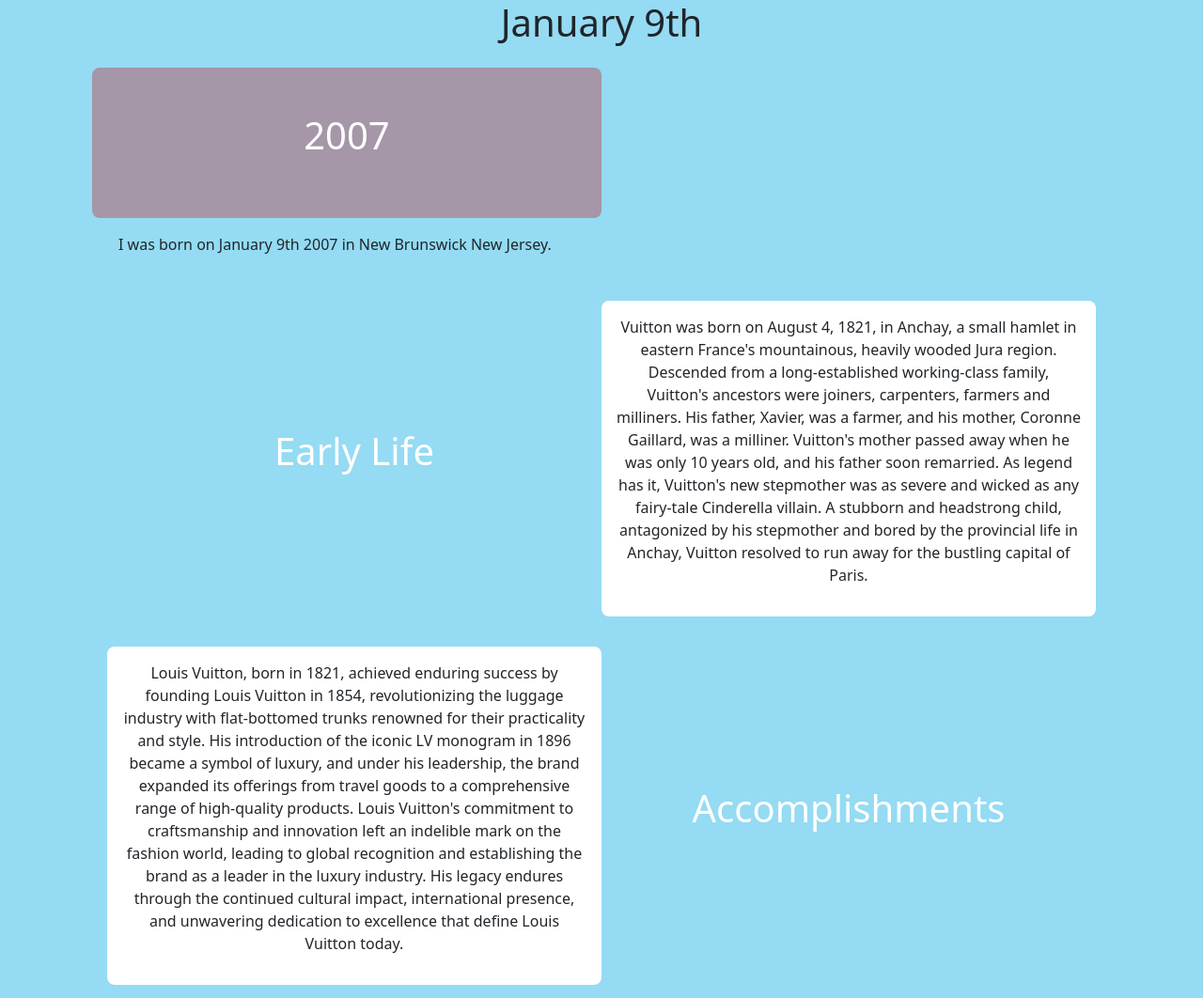
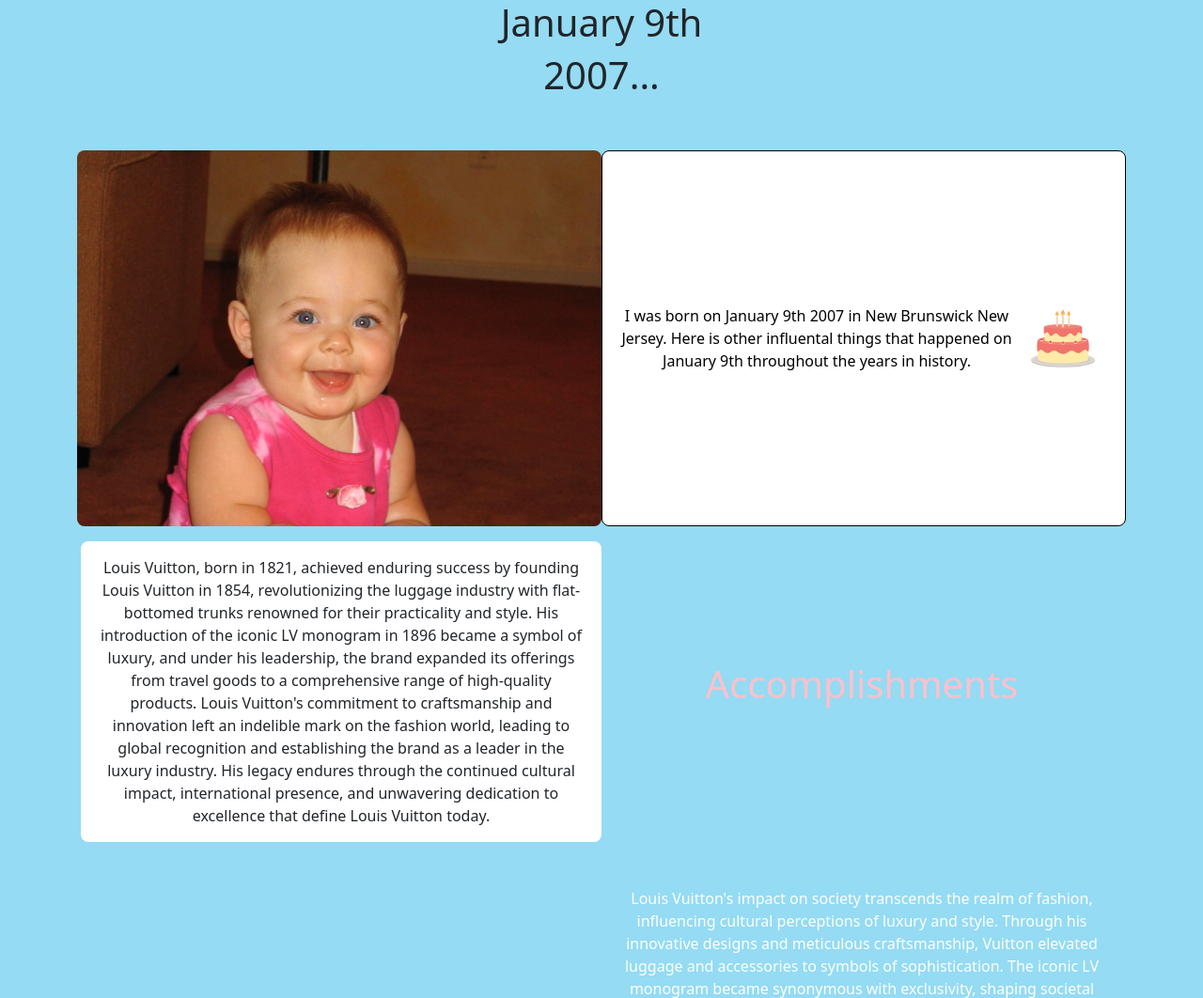
Before and after one commit to samhirsch0109/on-my-birthday, a plain HTML site: page index.html in a window 1280 px wide. Shown: the top 1062 px of the page at 94% size. Drawn offline with nearby package versions, Linux system fonts and the light colour scheme.

Commit message:
changed a bunch of things

```diff
--- a/index.html
+++ b/index.html
@@ -13,51 +13,40 @@
     <link rel="stylesheet" href="style.css">
 </head>
 
-<body> <div class="text-center">
-    <h1 text-center > January 9th</h1></div>
+<body>
+    <div class="text-center">
+        <h1 text-center> January 9th</h1>
+    </div>
     <div class="container">
         <!-- Header Section-->
         <div class="container-fluid">
-            <div class="row p-3">
+            <div class="row p-12">
                 <!-- Hero-->
-                <div class="col-12 col-lg-6 p-5 text-center rounded-3 bg-hero-image">
+                <div class="text-center">
+                    <h1> 2007...</h1> <br> <br>
+                </div>
+                <div class="one">
+                <div id="baby">
+                    <div class="container-fluid1">
+                        <div class="row p-12">
+                            <!-- Hero-->
+                            <div class="col-12 col-lg-6 p-5 text-center rounded-3 bg-hero-image-baby">
                                 <div class="d-flex justify-content-center align-items-center h-100">
                                     <div class="text-white">
-                            <h1 class="mb-3"> 2007 </h1>
                                     </div>
                                 </div>
                             </div>
 
-              <div class="text-center">  <div class="col-12 col-lg-6 my-3 my-lg-0 p-3 d-flex align-items-center text-center rounded-3 bg-transparent">
-                    <p class="font"> I was born on January 9th 2007 in New Brunswick New Jersey.
-                    </p>
+                            <div class="col-12 col-lg-6 my-3 my-lg-0 p-3 d-flex align-items-center text-center rounded-3 text-black bg-white border border-black p-2">
+  <p class="font"> I was born on January 9th 2007 in New Brunswick New Jersey. Here is
+                                    other influental things that happened on January 9th throughout the years in
+                                    history.  </p>
+                         <div class="text-center">
+                        <img src="imgs/cake.jpg" width="100px" height="100px">
+</div>
+                            </div></div>
                         </div>
                     </div>
-        <div id="life">
-            <div class="container-fluid1">
-                <div class="row p-3">
-                    <!-- Hero-->
-                    <div class="col-12 col-lg-6 p-5 text-center rounded-3 bg-hero-image-young">
-                        <div class="d-flex justify-content-center align-items-center h-100">
-                            <div class="text-white">
-                                <h1 class="mb-3"> Early Life</h1>
-                            </div>
-                        </div>
-                    </div>
-
-                    <div
-                        class="col-12 col-lg-6 my-3 my-lg-0 p-3 d-flex align-items-center text-center rounded-3 bg-white">
-                        <p class="font"> Vuitton was born on August 4, 1821, in Anchay, a small hamlet in eastern
-                            France's mountainous, heavily wooded Jura region. Descended from a long-established
-                            working-class family, Vuitton's ancestors were joiners, carpenters, farmers and milliners.
-                            His father, Xavier, was a farmer, and his mother, Coronne Gaillard, was a milliner.
-                            Vuitton's mother passed away when he was only 10 years old, and his father soon remarried.
-                            As legend has it, Vuitton's new stepmother was as severe and wicked as any fairy-tale
-                            Cinderella villain. A stubborn and headstrong child, antagonized by his stepmother and bored
-                            by the provincial life in Anchay, Vuitton resolved to run away for the bustling capital of
-                            Paris.
-                        </p>
-
                     </div>
                     </div>
                     </div>
@@ -68,14 +57,21 @@
 
                                 <div
                                     class="col-12 col-lg-6 my-3 my-lg-0 p-3 d-flex align-items-center text-center rounded-3 bg-white">
-                            <p class="font">Louis Vuitton, born in 1821, achieved enduring success by founding Louis Vuitton in
-                                1854, revolutionizing the luggage industry with flat-bottomed trunks renowned for their
-                                practicality and style. His introduction of the iconic LV monogram in 1896 became a
-                                symbol of luxury, and under his leadership, the brand expanded its offerings from travel goods to
+                                    <p class="font">Louis Vuitton, born in 1821, achieved enduring success by founding
+                                        Louis Vuitton in
+                                        1854, revolutionizing the luggage industry with flat-bottomed trunks renowned
+                                        for their
+                                        practicality and style. His introduction of the iconic LV monogram in 1896
+                                        became a
+                                        symbol of luxury, and under his leadership, the brand expanded its offerings
+                                        from travel goods to
                                         a comprehensive range of high-quality products. Louis Vuitton's commitment to
-                                craftsmanship and innovation left an indelible mark on the fashion world, leading to global recognition
-                                and establishing the brand as a leader in the luxury industry. His legacy endures through
-                                the continued cultural impact, international presence, and unwavering dedication to
+                                        craftsmanship and innovation left an indelible mark on the fashion world,
+                                        leading to global recognition
+                                        and establishing the brand as a leader in the luxury industry. His legacy
+                                        endures through
+                                        the continued cultural impact, international presence, and unwavering dedication
+                                        to
                                         excellence that define Louis Vuitton today.
                                     </p>
                                     </p>
@@ -104,16 +100,26 @@
 
                                     <div
                                         class="col-12 col-lg-6 my-3 my-lg-0 p-3 d-flex align-items-center text-center rounded-3 text-white border-3px black">
-                                <p class="font"> Louis Vuitton's impact on society transcends the realm of fashion,
-                                    influencing cultural perceptions of luxury and style. Through his innovative designs
-                                    and meticulous craftsmanship, Vuitton elevated luggage and accessories to symbols of
-                                    sophistication. The iconic LV monogram became synonymous with exclusivity, shaping
-                                    societal notions of status and aspiration. By creating timeless pieces that marry
-                                    practicality with elegance, Louis Vuitton not only revolutionized the luxury market
-                                    but also contributed to a broader cultural shift in which fashion and personal style
-                                    became powerful expressions of identity and social standing. The enduring legacy of
-                                    Louis Vuitton lies not just in the brand's exquisite products but in its influence
-                                    on how society perceives and values the artistry and craftsmanship inherent in the
+                                        <p class="font"> Louis Vuitton's impact on society transcends the realm of
+                                            fashion,
+                                            influencing cultural perceptions of luxury and style. Through his innovative
+                                            designs
+                                            and meticulous craftsmanship, Vuitton elevated luggage and accessories to
+                                            symbols of
+                                            sophistication. The iconic LV monogram became synonymous with exclusivity,
+                                            shaping
+                                            societal notions of status and aspiration. By creating timeless pieces that
+                                            marry
+                                            practicality with elegance, Louis Vuitton not only revolutionized the luxury
+                                            market
+                                            but also contributed to a broader cultural shift in which fashion and
+                                            personal style
+                                            became powerful expressions of identity and social standing. The enduring
+                                            legacy of
+                                            Louis Vuitton lies not just in the brand's exquisite products but in its
+                                            influence
+                                            on how society perceives and values the artistry and craftsmanship inherent
+                                            in the
                                             world of high fashion.
                                         </p>
 
@@ -121,10 +127,8 @@
                                 </div>
                             </div>
                         </div>
-    <header>
-        <!-- place navbar here -->
-    </header>
-    <main></main>
+
+
                         <footer>
                             <!-- place footer here -->
                         </footer>
--- a/style.css
+++ b/style.css
@@ -3,14 +3,35 @@
 }
 
 .bg-hero-image {
-    background-color: rgba(167, 143, 160, 0.899);
-    background-position: center center;
-    display: flex;
+    background-position: center;
     align-items: center;
-    justify-content: center;
+    justify-content: space-between;
     padding-top: 30px;
+    margin-bottom: 10px;
   }
 
 h1.text-center {
     padding-top: 50px;
 }
+
+h1.mb-3 {
+    color:pink;
+}
+
+h1.mb-3:hover {
+    color: white;
+
+}
+
+.bg-hero-image-baby {
+background-image: url("imgs/unnamed.jpg");
+background-position: center center;
+background-repeat: no-repeat;
+background-size: cover;
+height: 400px;
+}
+
+p.font {
+    text-align: center;
+    margin: auto;
+}
```
Also changed, not shown: imgs/cake.jpg (renamed from cake.jpg), imgs/unnamed.jpg (added). Lines whose indentation alone changed are shown as unchanged.
